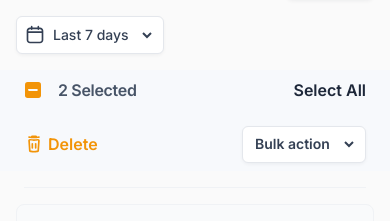
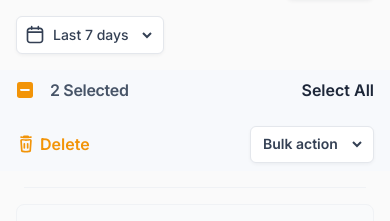
Before and after one commit to jaulf/AinsleexRayna, a Next.js app: page /saved-assets in a window 390 px wide. Shown: the part 275-496 px from the top of the page. Built offline with nearby package versions, Linux system fonts and the light colour scheme.

Commit message:
update module 1 step 1 and step 2 + saved assets

```diff
--- a/app/saved-assets/page.js
+++ b/app/saved-assets/page.js
@@ -115,7 +115,7 @@ export default function Home() {
               </article>
 
               {/* SELECTED */}
-              <article className="bg-[#F7F9FC] px-6 py-2 flex flex-col lg:flex-row gap-6 items-center justify-between">
+              <article className="bg-[#F7F9FC] px-4 lg:px-6 py-2 flex flex-col lg:flex-row gap-6 items-center justify-between">
                 {/* LEFT */}
                 <article className="w-full flex justify-between lg:justify-start items-center gap-6 ">
                   <article className="flex items-center gap-4">
```
